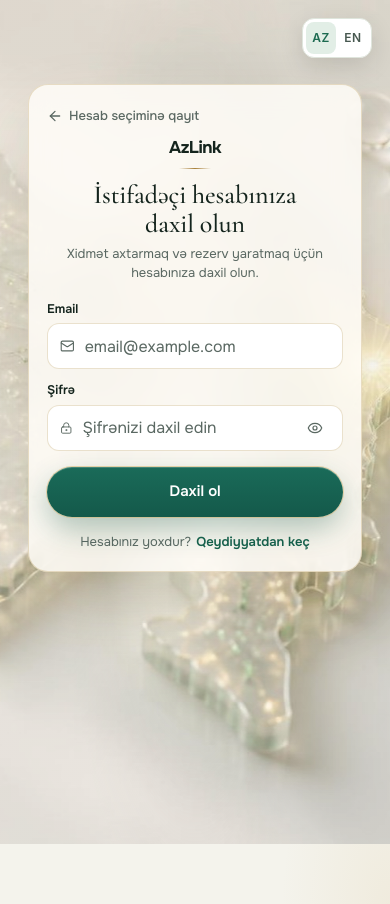
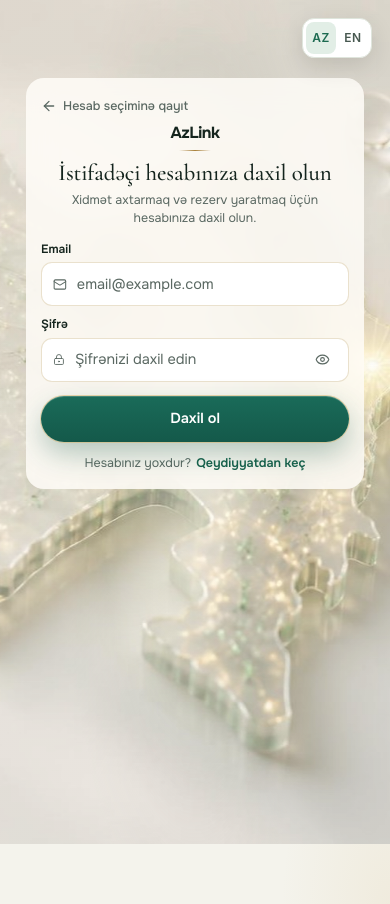
Before and after one commit to Sak1na-IT/AzLink, a React (Vite) app in the folder client/: page /login in a window 390 px wide. Built offline with nearby package versions, Linux system fonts and the light colour scheme; no server answers.

Commit message:
Telefon: giriş və qeydiyyat daha yığcam, haşiyəsiz kart (önizləmə)

```diff
--- a/client/index.html
+++ b/client/index.html
@@ -3,7 +3,7 @@
   <head>
     <meta charset="UTF-8" />
     <link rel="icon" type="image/svg+xml" href="/favicon.svg" />
-    <meta name="viewport" content="width=device-width, initial-scale=1.0" />
+    <meta name="viewport" content="width=device-width, initial-scale=1.0, maximum-scale=1.0" />
     <title>AzLink</title>
     <meta name="description" content="Bakıda xidmət tapın və onlayn rezerv edin" />
   </head>
--- a/client/src/styles/mobile.css
+++ b/client/src/styles/mobile.css
@@ -606,4 +606,90 @@
   .auth-shell__perks {
     display: none;
   }
+
+  /* ================= GİRİŞ VƏ QEYDİYYAT: DAHA YIĞCAM ================= */
+  .auth-shell__content {
+    padding: 58px 10px 20px;
+  }
+
+  /* Kart: haşiyəsiz, kölgəsiz, dar */
+  .auth-shell .login-card,
+  .auth-shell .register-card {
+    padding: 14px 14px 16px;
+    border-color: transparent;
+    border-radius: 18px;
+    box-shadow: none;
+  }
+
+  .auth-shell .auth-back-link {
+    margin-bottom: 2px;
+    font-size: 12.5px;
+  }
+
+  .auth-brand {
+    font-size: 16px;
+  }
+
+  .auth-brand::after {
+    margin: 6px auto 10px;
+  }
+
+  .auth-shell .login-header h1,
+  .auth-shell .register-header h1 {
+    font-size: 23px;
+  }
+
+  .auth-shell .login-header p,
+  .auth-shell .register-header p {
+    margin-top: 4px;
+    font-size: 12.5px;
+  }
+
+  .auth-shell .login-form,
+  .auth-shell .register-form {
+    gap: 10px;
+    margin-top: 14px;
+  }
+
+  .auth-shell .login-field,
+  .auth-shell .register-field {
+    gap: 4px;
+  }
+
+  .auth-shell .login-field > span,
+  .auth-shell .register-field > span {
+    font-size: 12px;
+  }
+
+  .auth-shell .login-input-wrapper,
+  .auth-shell .register-input-wrapper {
+    min-height: 44px;
+    padding: 0 11px;
+    border-radius: 11px;
+  }
+
+  .auth-shell .login-input-wrapper svg,
+  .auth-shell .register-input-wrapper svg {
+    width: 15px;
+    height: 15px;
+  }
+
+  /* iPhone xanaya basanda səhifəni böyütməsin deyə index.html-də maximum-scale=1 var */
+  .auth-shell .login-input-wrapper input,
+  .auth-shell .register-input-wrapper input,
+  .auth-shell .register-select {
+    font-size: 14.5px;
+  }
+
+  .auth-shell .login-submit-button,
+  .auth-shell .register-submit-button {
+    min-height: 46px;
+    font-size: 14.5px;
+  }
+
+  .auth-shell .login-footer,
+  .auth-shell .register-footer {
+    margin-top: 12px;
+    font-size: 12.5px;
+  }
 }
```
